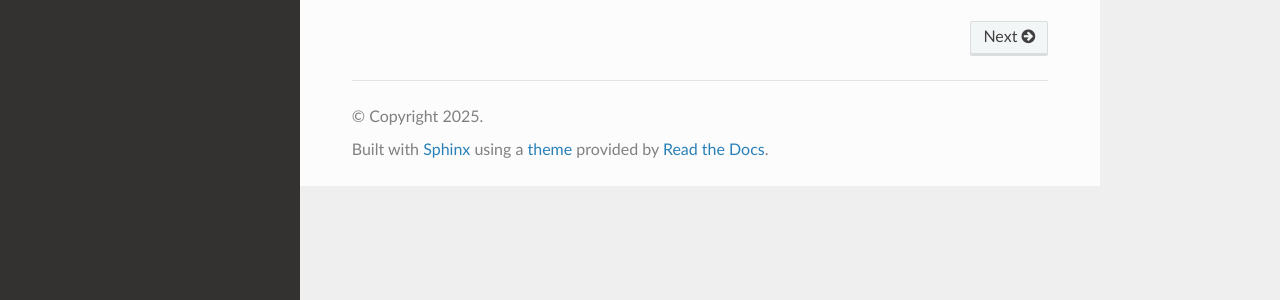
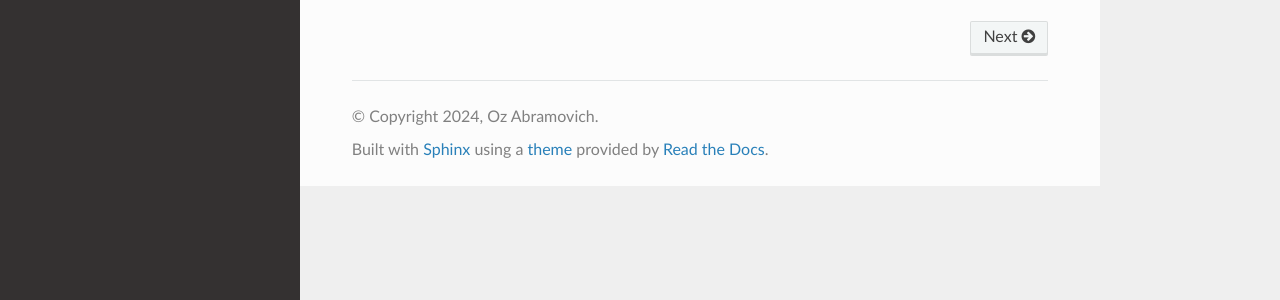
Before and after one commit to Dark-Avenger-Reborn/Drill_V3_readthedocs, a Sphinx documentation site: the page built from docs/source/index.rst, in a window 1280 px wide. Shown: the part 488-788 px from the top of the page. Built offline with Sphinx 7.4.7 and the Read the Docs theme 3.1.0, drawn with Linux system fonts in a browser that asks for light colours; pages that are not in the unit, such as notebooks, are missing from menus.

Commit message:
Fixed copywrite

```diff
--- a/docs/source/conf.py
+++ b/docs/source/conf.py
@@ -2,7 +2,7 @@
 # Configuration file for the Sphinx documentation builder.
 
 project = 'DRILL V3'
-copyright = '2025'
+copyright = '2024, Oz Abramovich'
 author = 'Oz Abramovich'
 
 extensions = [
```
